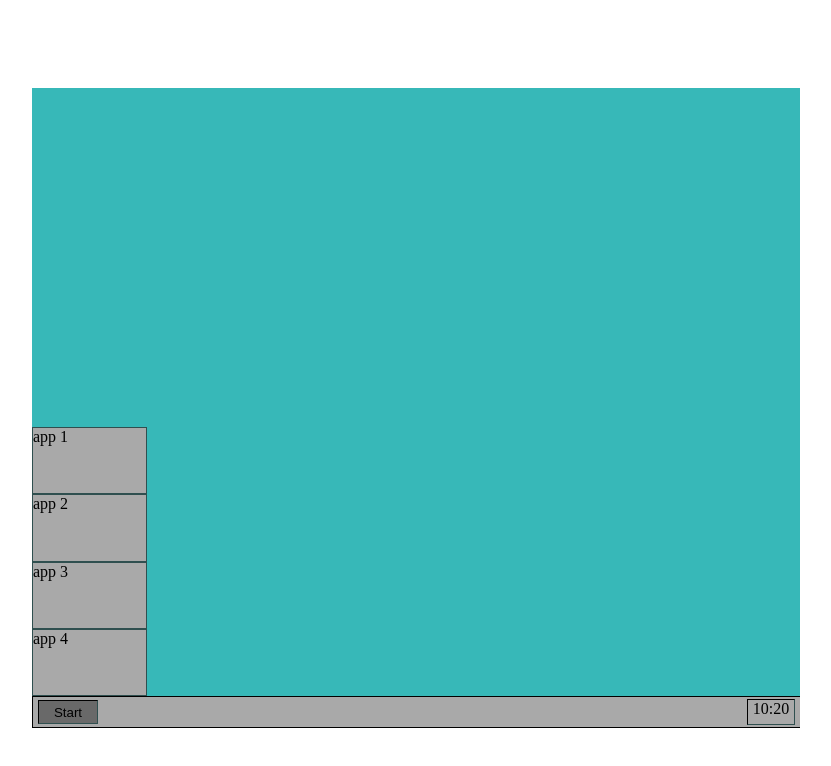
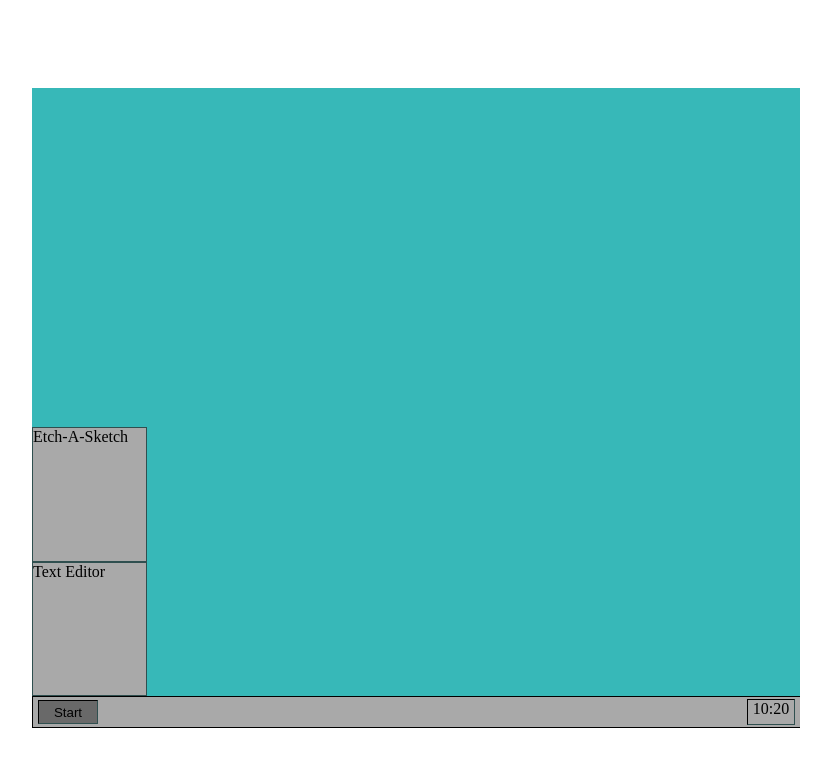
Before and after one commit to KurtVoigt/Browser-Desktop, a React (Vite) app: page / in a window 1280 px wide. Both pictures are taken after a click on the button "Start". Shown: the top 766 px of the page, without its empty margins (232-1063 px from the left). Built offline with nearby package versions, Linux system fonts and the light colour scheme.

Commit message:
reconfigured start menu to read installed apps

```diff
--- a/src/Desktop.tsx
+++ b/src/Desktop.tsx
@@ -22,6 +22,8 @@ class ApplicationProcess {
     }
     //Open()/Close()?
 }
+
+
 
 
 
@@ -56,6 +58,7 @@ const initialState: ProcessState = {
 
 //TODO: figure out a way to just pass in number instead of whole process
 const programsReducer = (state: ProcessState, action: ProcessAction): ProcessState => {
+
     switch (action.type) {
         case (PROCESS_REDUCER_ACTION_TYPES.open_program):
             if (typeof action.payload.process !== "number") {
@@ -105,9 +108,11 @@ const Desktop: React.FC = ({
 
     const [processes, dispatchProcesses] = React.useReducer(programsReducer, initialState);
     const [startMenuOpen, setStartMenuOpen] = React.useState(false);
+    const [installedApps, setInstalledApps] = React.useState(["Etch-A-Sketch", "Text Editor"]);
     const desktopRef = React.useRef<HTMLDivElement>(null)
     let desktopHeight: number;
     let desktopWidth: number;
+
 
 
     //updates ref on render so that process can access height/width for dragging purposes.
@@ -210,7 +215,7 @@ const Desktop: React.FC = ({
     return (
         <div className='desktopContainer'>
             <div className='desktop' onClick={handleDesktopClick} ref={desktopRef}>
-                <StartMenu visible={startMenuOpen} onProgramSelect={handleStartMenuClick} />
+                <StartMenu visible={startMenuOpen} onProgramSelect={handleStartMenuClick} installedApps={installedApps}/>
                 <TaskBar>
                     <StartButton onClick={handleStartButtonClick} startMenuOpen={startMenuOpen}></StartButton>
                     <Clock />
--- a/src/StartMenu.tsx
+++ b/src/StartMenu.tsx
@@ -1,36 +1,41 @@
-import React, {MouseEvent, FC, createElement, Fragment } from "react";
+import React, { MouseEvent, FC, createElement, Fragment } from "react";
 import "./StartMenu.scss";
 
 
 type StartMenuProps = {
     visible: boolean,
-    onProgramSelect: (event: React.MouseEvent)=>void,
+    onProgramSelect: (event: React.MouseEvent) => void,
+    installedApps: string[]
 }
 
 const StartMenu: FC<StartMenuProps> = ({
     visible,
-    onProgramSelect
+    onProgramSelect,
+    installedApps
 }) => {
     let className = "start-menu-container";
-    if(visible){
+    if (visible) {
         className = className + " visible";
     }
 
 
-    function createMenuSlots(amount:number): JSX.Element[]{
-            let elements:JSX.Element[] = [];
-            for(let i =1; i <= amount; i++){
+    function createMenuSlots(): JSX.Element[] {
+        let elements: JSX.Element[] = [];
+        for (let i = 0; i < installedApps.length; i++) {
 
-                elements.push(createElement("div",{className: "start-menu-slot", onClick: onProgramSelect, key: i}, `app ${i}`));
-            }
-            return elements;
+            elements.push(createElement("div", {
+                className: "start-menu-slot", onClick: onProgramSelect,
+                key: installedApps[i]
+            }, `${installedApps[i]}`));
+        }
+        return elements;
 
     }
-    return(
+    return (
         <div className={className}>
             {
-                createMenuSlots(4).map((element) =>{
-                    return(
+                createMenuSlots().map((element) => {
+                    return (
                         <Fragment key={element.key}>
                             {element}
                         </Fragment>
@@ -41,4 +46,4 @@ const StartMenu: FC<StartMenuProps> = ({
     )
 }
 
-export {StartMenu}
+export { StartMenu }
```
